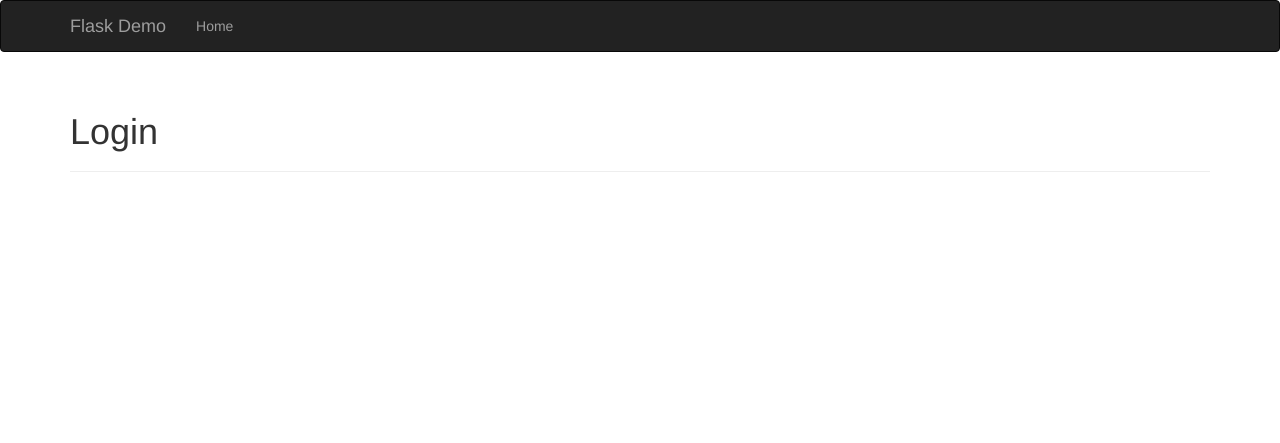
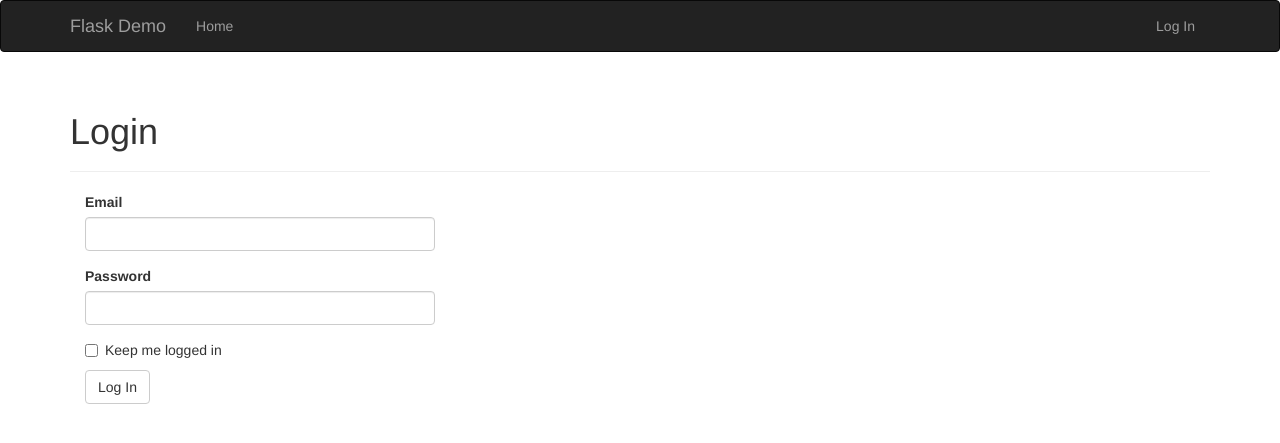
Before and after one commit to kevinbowen777/flask-chat, a Flask app: page /auth/login in a window 1280 px wide. Shown: the top 443 px of the page. Run offline with Flask 2, Linux system fonts and the light colour scheme; some libraries are stand-ins or nearby versions.

Commit message:
Implement login/logout routes, forms, & nav-bars

```diff
--- a/app/auth/views.py
+++ b/app/auth/views.py
@@ -1,7 +1,28 @@
-from flask import render_template
+from flask import render_template, redirect, request, url_for, flash
+from flask_login import login_user, logout_user, login_required
 from . import auth
+from ..models import User
+from .forms import LoginForm
 
 
-@auth.route('/login')
+@auth.route('/login', methods=['GET', 'POST'])
 def login():
-    return render_template('auth/login.html')
+    form = LoginForm()
+    if form.validate_on_submit():
+        user = User.query.filter_by(email=form.email.data.lower()).first()
+        if user is not None and user.verify_password(form.password.data):
+            login_user(user, form.remember_me.data)
+            next = request.args.get('next')
+            if next is None or not next.startswith('/'):
+                next = url_for('main.index')
+            return redirect(next)
+        flash('Invalid email or password.')
+    return render_template('auth/login.html', form=form)
+
+
+@auth.route('/logout')
+@login_required
+def logout():
+    logout_user()
+    flash('You have been logged out.')
+    return redirect(url_for('main.index'))
--- a/app/templates/auth/login.html
+++ b/app/templates/auth/login.html
@@ -1,4 +1,5 @@
 {% extends "base.html" %}
+{% import "bootstrap/wtf.html" as wtf %}
 
 {% block title %}Flask Demo - Login{% endblock %}
 
@@ -6,4 +7,7 @@
 <div class="page-header">
     <h1>Login</h1>
 </div>
+<div class="col-md-4">
+    {{ wtf.quick_form(form) }}
+</div>
 {% endblock %}
--- a/app/templates/base.html
+++ b/app/templates/base.html
@@ -21,11 +21,18 @@
                 <span class="icon-bar"></span>
                 <span class="icon-bar"></span>
             </button>
-            <a class="navbar-brand" href="/">Flask Demo</a>
+            <a class="navbar-brand" href="{{ url_for('main.index') }}">Flask Demo</a>
         </div>
         <div class="navbar-collapse collapse">
             <ul class="nav navbar-nav">
-                <li><a href="/">Home</a></li>
+               <li><a href="{{ url_for('main.index') }}">Home</a></li>
+            </ul>
+            <ul class="nav navbar-nav navbar-right">
+                {% if current_user.is_authenticated %}
+                <li><a href="{{ url_for('auth.logout') }}">Log Out</a></li>
+                {% else %}
+                <li><a href="{{ url_for('auth.login') }}">Log In</a></li>
+                {% endif %}
             </ul>
         </div>
     </div>
--- a/requirements.txt
+++ b/requirements.txt
@@ -6,6 +6,7 @@ dateparser==1.1.0
 dominate==2.6.0
 Flask==2.0.2
 Flask-Bootstrap==3.3.7.1
+Flask-Login==0.5.0
 Flask-Mail==0.9.1
 Flask-Migrate==3.1.0
 Flask-Moment==1.0.2
```
Also changed, not shown: 1 other file.
